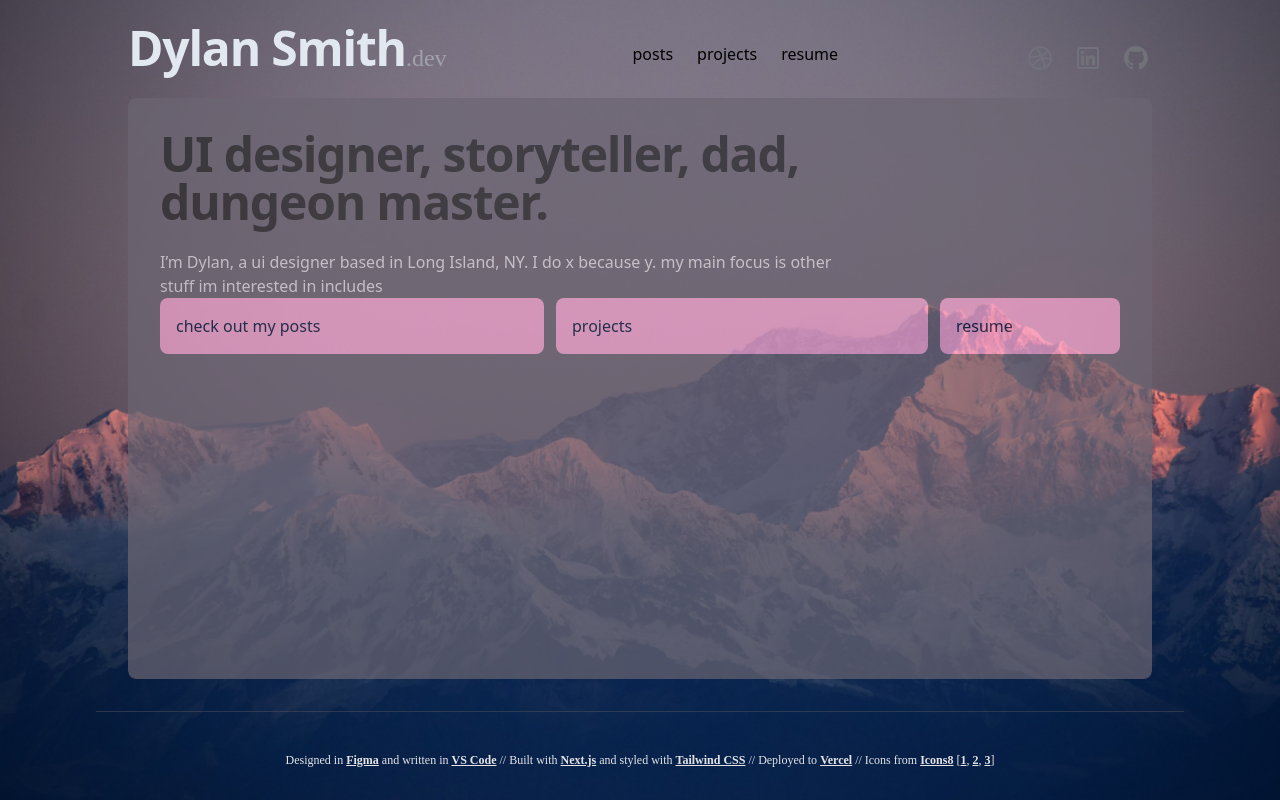
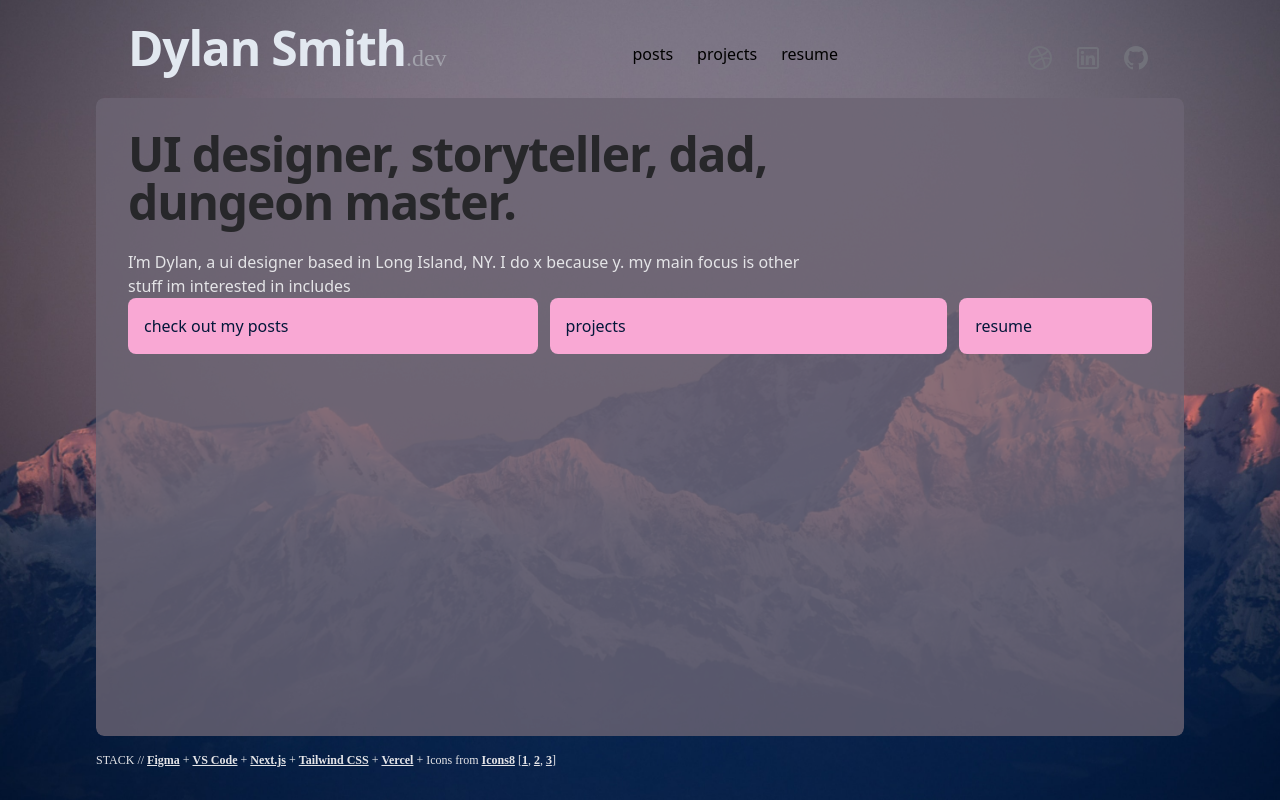
Before and after one commit to dylpckl/dsdev, a Next.js app: page / in a window 1280 px wide. Built offline with nearby package versions, Linux system fonts and the light colour scheme.

Commit message:
footer, layout

```diff
--- a/src/app/layout.tsx
+++ b/src/app/layout.tsx
@@ -39,7 +39,7 @@ export default function RootLayout({
   return (
     <html
       lang="en"
-      className=" scroll-smooth"
+      className="scroll-smooth"
       suppressHydrationWarning
     >
       {/* <Head>
@@ -64,8 +64,8 @@ export default function RootLayout({
           <div className="flex flex-col w-full h-screen">
             <Header />
 
-            <div className="mx-auto w-full overflow-hidden rounded-lg h-full max-w-2xl lg:max-w-5xl">
-              <main className="h-full bg-[#6c6573] text-[#031739] opacity-70 p-8 flex-auto overflow-y-auto w-full rounded-lg">
+            <div className="mx-auto w-full overflow-hidden rounded-lg h-full">
+              <main className="h-full bg-[#6c6573]/80 text-[#031739] p-8 flex-auto overflow-y-auto w-full rounded-lg">
                 <Providers>{children}</Providers>
               </main>
             </div>
--- a/src/components/Footer.tsx
+++ b/src/components/Footer.tsx
@@ -2,34 +2,34 @@ import ExternalLink from "./ExternalLink";
 
 export default function Footer() {
   return (
-    <div className="sm:px-8 text-zinc-200 text-xs font-mono col-span-3 h-fit mt-8 py-4 border-t border-zinc-600/50 pb-8 pt-10 flex justify-center">
-      <div className="mx-auto">
-        Designed in{" "}
+    <div className="text-zinc-200 text-xs font-mono h-fit py-4 pb-8 flex">
+      <div className="">
+        {"STACK // "}
         <ExternalLink
           href="https://www.figma.com/"
           text="Figma"
         />{" "}
-        and written in{" "}
+        {" + "}
         <ExternalLink
           href="https://code.visualstudio.com/"
           text="VS Code"
         />{" "}
-        {"//"} Built with{" "}
+        {" + "}
         <ExternalLink
           href="https://nextjs.org/"
           text="Next.js"
         />{" "}
-        and styled with{" "}
+        {" + "}
         <ExternalLink
           href="https://tailwindcss.com/"
           text="Tailwind CSS"
         />{" "}
-        {"//"} Deployed to{" "}
+        {" + "}
         <ExternalLink
           href="https://vercel.com/"
           text="Vercel"
         />{" "}
-        {"//"} Icons from{" "}
+        {" + "}Icons from{" "}
         <ExternalLink
           href="https://icons8.com"
           text="Icons8"
@@ -52,5 +52,55 @@ export default function Footer() {
         {"]"}
       </div>
     </div>
+    // <div className="text-zinc-200 text-xs font-mono h-fit py-4 pb-8 flex justify-center">
+    //   <div className="mx-auto">
+    //     Designed in{" "}
+    //     <ExternalLink
+    //       href="https://www.figma.com/"
+    //       text="Figma"
+    //     />{" "}
+    //     and written in{" "}
+    //     <ExternalLink
+    //       href="https://code.visualstudio.com/"
+    //       text="VS Code"
+    //     />{" "}
+    //     {"//"} Built with{" "}
+    //     <ExternalLink
+    //       href="https://nextjs.org/"
+    //       text="Next.js"
+    //     />{" "}
+    //     {" + "}
+    //     <ExternalLink
+    //       href="https://tailwindcss.com/"
+    //       text="Tailwind CSS"
+    //     />{" "}
+    //     {"//"} Deployed to{" "}
+    //     <ExternalLink
+    //       href="https://vercel.com/"
+    //       text="Vercel"
+    //     />{" "}
+    //     {"//"} Icons from{" "}
+    //     <ExternalLink
+    //       href="https://icons8.com"
+    //       text="Icons8"
+    //     />
+    //     {" ["}
+    //     <ExternalLink
+    //       href="https://icons8.com/icon/16154/dribbble"
+    //       text="1"
+    //     />
+    //     {", "}
+    //     <ExternalLink
+    //       href="https://icons8.com/icon/16318/github"
+    //       text="2"
+    //     />
+    //     {", "}
+    //     <ExternalLink
+    //       href="https://icons8.com/icon/16166/linkedin"
+    //       text="3"
+    //     />
+    //     {"]"}
+    //   </div>
+    // </div>
   );
 }
```
